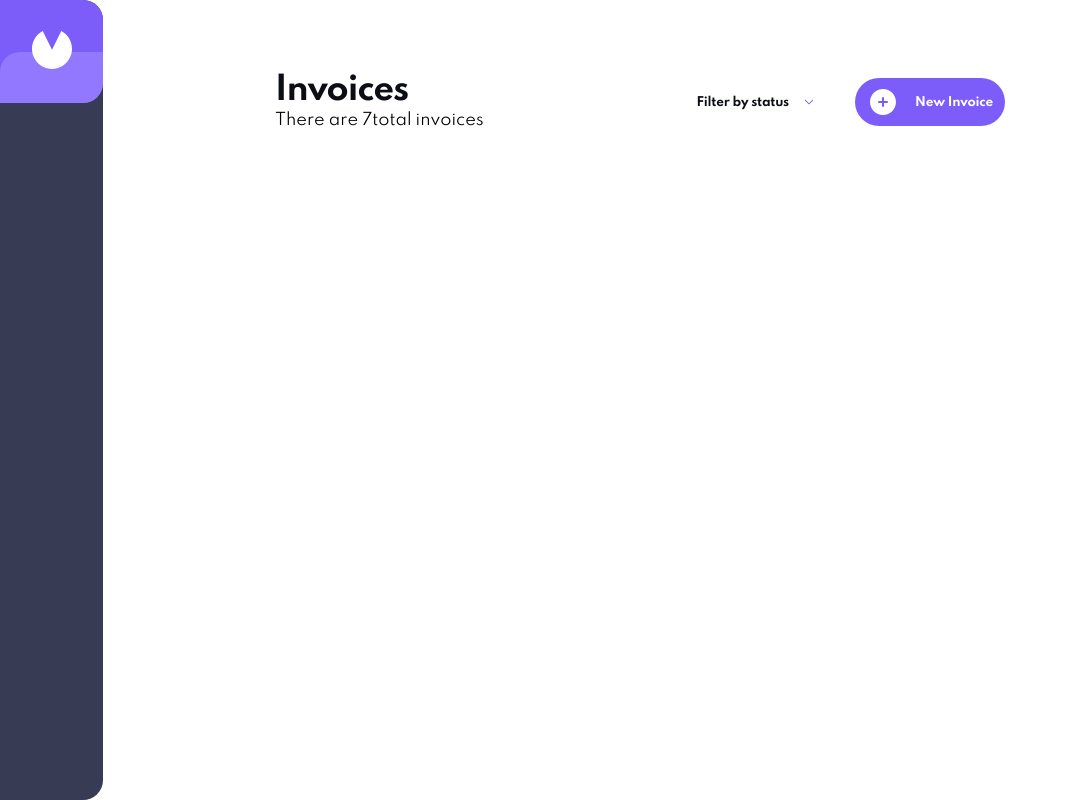
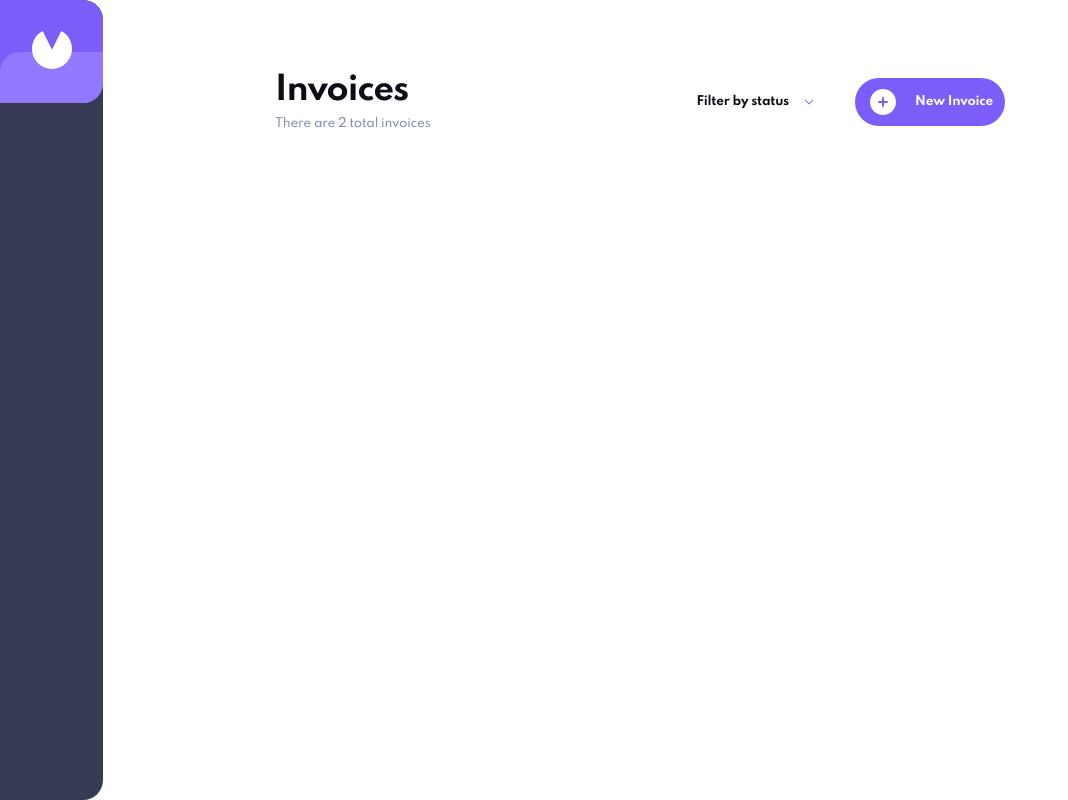
Before and after one commit to sohhamm/invoice-app, a React (Vite) app in the folder client/: page / in a window 1280 px wide. Shown: the whole page, without its empty margins (0-1068 px from the left). Built offline with nearby package versions, Linux system fonts and the light colour scheme.

Commit message:
feat(client): invoices header

```diff
--- a/client/src/components/invoice-filter/InvoiceFilter.tsx
+++ b/client/src/components/invoice-filter/InvoiceFilter.tsx
@@ -2,14 +2,14 @@
 import * as DropdownMenu from '@radix-ui/react-dropdown-menu'
 import classes from './invoice-filter.module.css'
 import {HiChevronDown, HiChevronUp, HiCheck} from 'react-icons/hi2'
+import {Option} from '@/types'
 
-export default function InvoiceFilter() {
-  const [opts, setOpts] = React.useState({
-    draft: false,
-    pending: false,
-    paid: false,
-  })
+interface InvoiceFilterProps {
+  opts: Option
+  setOpts: React.Dispatch<React.SetStateAction<Option>>
+}
 
+export default function InvoiceFilter({opts, setOpts}: InvoiceFilterProps) {
   const handleChange = (opt: 'draft' | 'pending' | 'paid') => {
     switch (opt) {
       case 'draft':
--- a/client/src/pages/invoices/Invoices.tsx
+++ b/client/src/pages/invoices/Invoices.tsx
@@ -1,22 +1,119 @@
+import * as React from 'react'
+import Button from '@/components/ui/button'
+import InvoiceFilter from '@/components/invoice-filter'
 import classes from './invoices.module.css'
-import Button from '../../components/ui/button'
-import InvoiceFilter from '@/components/invoice-filter/InvoiceFilter'
+import {Option} from '@/types'
 
 export default function Invoices() {
-  const invoiceCount = 7
+  const [opts, setOpts] = React.useState<Option>({
+    draft: false,
+    pending: false,
+    paid: false,
+  })
+
   return (
     <div>
       <div className={classes.header}>
         <div>
           <h1>Invoices</h1>
-          <p>There are {invoiceCount}total invoices</p>
+          <p>{getFilteredText(d, opts)}</p>
         </div>
 
         <div className={classes.ctaBox}>
-          <InvoiceFilter />
+          <InvoiceFilter opts={opts} setOpts={setOpts} />
           <Button hasAddIcon>New Invoice</Button>
         </div>
       </div>
     </div>
   )
 }
+
+const getFilteredText = (data: any, opts: Option) => {
+  if (!data) return ''
+  if (data.length === 0) return 'No invoices'
+
+  if (!opts.draft && !opts.pending && !opts.paid) return `There are ${data.length} total invoices`
+  if (opts.draft && opts.pending && opts.paid) return `There are ${data.length} total invoices`
+
+  if (opts.draft && !opts.pending && !opts.paid) return `There are ${data.length} drafted invoices`
+  if (!opts.draft && opts.pending && !opts.paid) return `There are ${data.length} pending invoices`
+  if (!opts.draft && !opts.pending && opts.paid) return `There are ${data.length} paid invoices`
+
+  if (opts.draft && opts.pending && !opts.paid)
+    return `There are ${data.length} drafted & pending invoices`
+  if (!opts.draft && opts.pending && opts.paid)
+    return `There are ${data.length} pending & paid invoices`
+  if (opts.draft && !opts.pending && opts.paid)
+    return `There are ${data.length} drafted & paid invoices`
+}
+
+const d = [
+  {
+    id: 'RT3080',
+    createdAt: '2021-08-18',
+    paymentDue: '2021-08-19',
+    description: 'Re-branding',
+    paymentTerms: 1,
+    clientName: 'Jensen Huang',
+    clientEmail: 'jensenh@mail.com',
+    status: 'paid',
+    senderAddress: {
+      street: '19 Union Terrace',
+      city: 'London',
+      postCode: 'E1 3EZ',
+      country: 'United Kingdom',
+    },
+    clientAddress: {
+      street: '106 Kendell Street',
+      city: 'Sharrington',
+      postCode: 'NR24 5WQ',
+      country: 'United Kingdom',
+    },
+    items: [
+      {
+        name: 'Brand Guidelines',
+        quantity: 1,
+        price: 1800.9,
+        total: 1800.9,
+      },
+    ],
+    total: 1800.9,
+  },
+  {
+    id: 'XM9141',
+    createdAt: '2021-08-21',
+    paymentDue: '2021-09-20',
+    description: 'Graphic Design',
+    paymentTerms: 30,
+    clientName: 'Alex Grim',
+    clientEmail: 'alexgrim@mail.com',
+    status: 'pending',
+    senderAddress: {
+      street: '19 Union Terrace',
+      city: 'London',
+      postCode: 'E1 3EZ',
+      country: 'United Kingdom',
+    },
+    clientAddress: {
+      street: '84 Church Way',
+      city: 'Bradford',
+      postCode: 'BD1 9PB',
+      country: 'United Kingdom',
+    },
+    items: [
+      {
+        name: 'Banner Design',
+        quantity: 1,
+        price: 156.0,
+        total: 156.0,
+      },
+      {
+        name: 'Email Design',
+        quantity: 2,
+        price: 200.0,
+        total: 400.0,
+      },
+    ],
+    total: 556.0,
+  },
+]
--- a/client/src/pages/invoices/invoices.module.css
+++ b/client/src/pages/invoices/invoices.module.css
@@ -11,6 +11,16 @@
   line-height: 36px;
   letter-spacing: -1px;
   color: #0c0e16;
+  margin-bottom: 8px;
+}
+
+.header > div > p {
+  font-weight: 500;
+  font-size: 12px;
+  line-height: 15px;
+  letter-spacing: -0.25px;
+
+  color: #888eb0;
 }
 
 .ctaBox {
--- a/client/src/types/index.ts
+++ b/client/src/types/index.ts
@@ -1 +1,7 @@
 export type test = string | number
+
+export type Option = {
+  draft: boolean
+  pending: boolean
+  paid: boolean
+}
```
